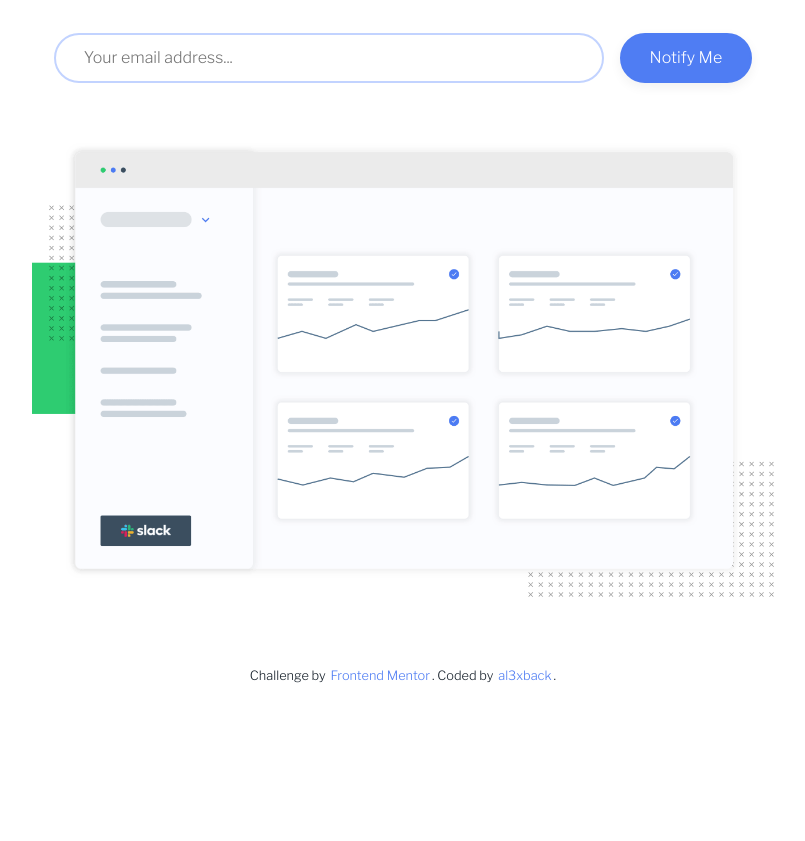
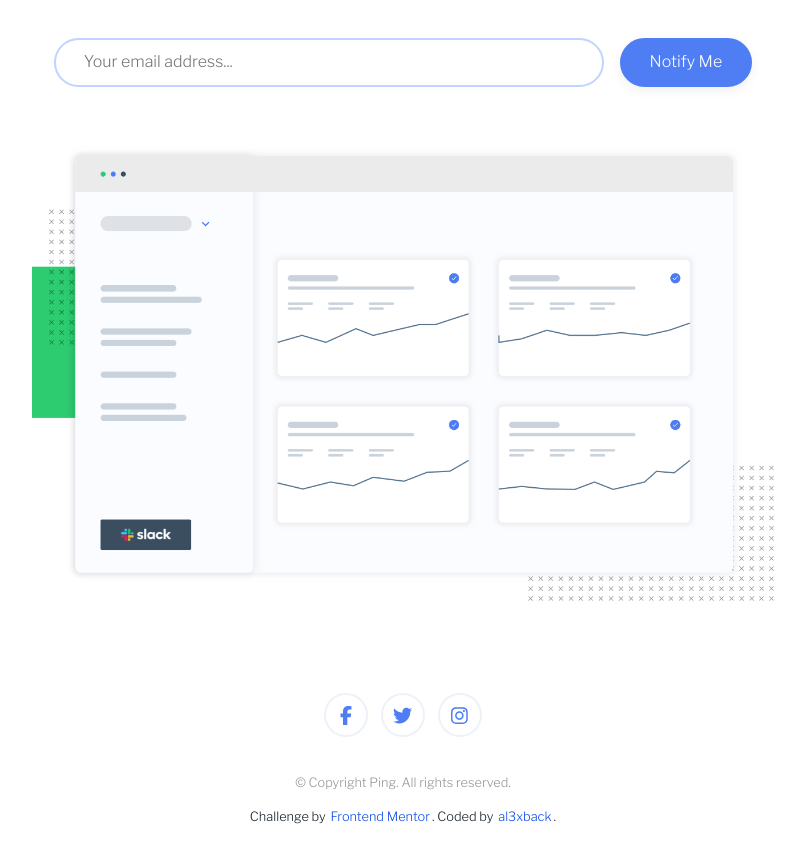
Before and after one commit to al3xback/fmentor-ping-coming-soon-inlineflex, a website: page index.html in a window 1280 px wide. Shown: the part 231-1072 px from the top of the page, without its empty margins (237-1042 px from the left). Before the commit the page ends 930 px from the top, so only its background shows below. Drawn offline with nearby package versions, Linux system fonts and the light colour scheme.

Commit message:
missed add footer content

```diff
--- a/index.html
+++ b/index.html
@@ -89,8 +89,54 @@
 			</div>
 		</div>
 
-		<footer>
+		<footer class="footer">
 			<div class="container">
+				<div class="footer__content">
+					<ul class="socmed-links">
+						<li class="socmed-link">
+							<a href="" class="btn btn--icon">
+								<svg
+									aria-hidden="true"
+									role="img"
+									xmlns="http://www.w3.org/2000/svg"
+									viewBox="0 0 320 512">
+									<!--!Font Awesome Free 6.5.1 by @fontawesome - https://fontawesome.com License - https://fontawesome.com/license/free Copyright 2024 Fonticons, Inc.-->
+									<path
+										d="M80 299.3V512H196V299.3h86.5l18-97.8H196V166.9c0-51.7 20.3-71.5 72.7-71.5c16.3 0 29.4 .4 37 1.2V7.9C291.4 4 256.4 0 236.2 0C129.3 0 80 50.5 80 159.4v42.1H14v97.8H80z" />
+								</svg>
+							</a>
+						</li>
+						<li class="socmed-link">
+							<a href="" class="btn btn--icon">
+								<svg
+									aria-hidden="true"
+									role="img"
+									xmlns="http://www.w3.org/2000/svg"
+									viewBox="0 0 512 512">
+									<!--!Font Awesome Free 6.5.1 by @fontawesome - https://fontawesome.com License - https://fontawesome.com/license/free Copyright 2024 Fonticons, Inc.-->
+									<path
+										d="M459.4 151.7c.3 4.5 .3 9.1 .3 13.6 0 138.7-105.6 298.6-298.6 298.6-59.5 0-114.7-17.2-161.1-47.1 8.4 1 16.6 1.3 25.3 1.3 49.1 0 94.2-16.6 130.3-44.8-46.1-1-84.8-31.2-98.1-72.8 6.5 1 13 1.6 19.8 1.6 9.4 0 18.8-1.3 27.6-3.6-48.1-9.7-84.1-52-84.1-103v-1.3c14 7.8 30.2 12.7 47.4 13.3-28.3-18.8-46.8-51-46.8-87.4 0-19.5 5.2-37.4 14.3-53 51.7 63.7 129.3 105.3 216.4 109.8-1.6-7.8-2.6-15.9-2.6-24 0-57.8 46.8-104.9 104.9-104.9 30.2 0 57.5 12.7 76.7 33.1 23.7-4.5 46.5-13.3 66.6-25.3-7.8 24.4-24.4 44.8-46.1 57.8 21.1-2.3 41.6-8.1 60.4-16.2-14.3 20.8-32.2 39.3-52.6 54.3z" />
+								</svg>
+							</a>
+						</li>
+						<li class="socmed-link">
+							<a href="" class="btn btn--icon">
+								<svg
+									aria-hidden="true"
+									role="img"
+									xmlns="http://www.w3.org/2000/svg"
+									viewBox="0 0 448 512">
+									<!--!Font Awesome Free 6.5.1 by @fontawesome - https://fontawesome.com License - https://fontawesome.com/license/free Copyright 2024 Fonticons, Inc.-->
+									<path
+										d="M224.1 141c-63.6 0-114.9 51.3-114.9 114.9s51.3 114.9 114.9 114.9S339 319.5 339 255.9 287.7 141 224.1 141zm0 189.6c-41.1 0-74.7-33.5-74.7-74.7s33.5-74.7 74.7-74.7 74.7 33.5 74.7 74.7-33.6 74.7-74.7 74.7zm146.4-194.3c0 14.9-12 26.8-26.8 26.8-14.9 0-26.8-12-26.8-26.8s12-26.8 26.8-26.8 26.8 12 26.8 26.8zm76.1 27.2c-1.7-35.9-9.9-67.7-36.2-93.9-26.2-26.2-58-34.4-93.9-36.2-37-2.1-147.9-2.1-184.9 0-35.8 1.7-67.6 9.9-93.9 36.1s-34.4 58-36.2 93.9c-2.1 37-2.1 147.9 0 184.9 1.7 35.9 9.9 67.7 36.2 93.9s58 34.4 93.9 36.2c37 2.1 147.9 2.1 184.9 0 35.9-1.7 67.7-9.9 93.9-36.2 26.2-26.2 34.4-58 36.2-93.9 2.1-37 2.1-147.8 0-184.8zM398.8 388c-7.8 19.6-22.9 34.7-42.6 42.6-29.5 11.7-99.5 9-132.1 9s-102.7 2.6-132.1-9c-19.6-7.8-34.7-22.9-42.6-42.6-11.7-29.5-9-99.5-9-132.1s-2.6-102.7 9-132.1c7.8-19.6 22.9-34.7 42.6-42.6 29.5-11.7 99.5-9 132.1-9s102.7-2.6 132.1 9c19.6 7.8 34.7 22.9 42.6 42.6 11.7 29.5 9 99.5 9 132.1s2.7 102.7-9 132.1z" />
+								</svg>
+							</a>
+						</li>
+					</ul>
+					<p class="copyright">
+						&copy; Copyright Ping. All rights reserved.
+					</p>
+				</div>
 				<p>
 					Challenge by
 					<a
--- a/scss/components/_buttons.scss
+++ b/scss/components/_buttons.scss
@@ -3,18 +3,19 @@
 
 .btn {
 	display: inline-flex;
+	justify-content: center;
 	align-items: center;
 	padding: 0;
 	background-color: transparent;
 	border: 2px solid transparent;
+	color: inherit;
 	text-decoration: none;
-	color: inherit;
+	text-align: center;
 	cursor: pointer;
 	transition: all 0.15s ease-in-out;
 }
 
 .btn--primary {
-	justify-content: center;
 	padding: func.em(10, var.$font-size-primary)
 		func.em(24, var.$font-size-primary);
 	background-color: var.$color-blue;
@@ -30,9 +31,28 @@
 }
 
 .btn--link {
-	color: var.$color-blue;
+	color: var.$color-blue-dark;
 }
 
 .btn--link:hover {
 	color: var.$color-blue-darker;
 }
+
+.btn--icon {
+	width: func.em(48, var.$font-size-primary);
+	height: func.em(48, var.$font-size-primary);
+	padding: func.em(8, var.$font-size-primary);
+	border-color: #ecf2f8;
+	border-radius: 50%;
+	box-shadow: 0 1px 2px rgba(0, 0, 0, 0.01);
+	color: var.$color-blue;
+}
+
+.btn--icon:hover {
+	box-shadow: 0 4px 12px rgba(0, 0, 0, 0.04);
+}
+
+.btn--icon svg {
+	height: func.em(21, var.$font-size-primary);
+	fill: currentColor;
+}
--- a/scss/components/_card.scss
+++ b/scss/components/_card.scss
@@ -24,6 +24,6 @@
 
 @media (min-width: 37.5em) {
 	.card-intro__title {
-		font-size: func.em(27, var.$font-size-primary);
+		font-size: func.em(30, var.$font-size-primary);
 	}
 }
--- a/scss/layout/_footer.scss
+++ b/scss/layout/_footer.scss
@@ -1,9 +1,15 @@
-footer,
-footer .container {
+@use '../abstracts/variables' as var;
+@use '../abstracts/functions' as func;
+
+.footer,
+.footer .container,
+.footer__content,
+.socmed-link {
 	display: flex;
+	flex-direction: column;
 }
 
-footer {
+.footer {
 	position: absolute;
 	left: 0;
 	bottom: 0;
@@ -13,11 +19,21 @@
 	font-size: 0.8em;
 }
 
-footer .container,
-footer p {
-	flex: auto;
+.footer .container {
+	gap: func.em(16, var.$font-size-primary);
 }
 
-footer p {
+.footer p {
 	font-size: inherit;
 }
+
+.footer__content {
+	align-items: center;
+	gap: func.em(40, var.$font-size-primary);
+	color: var.$color-gray;
+}
+
+.socmed-links {
+	display: flex;
+	gap: func.em(16);
+}
--- a/scss/layout/_grid.scss
+++ b/scss/layout/_grid.scss
@@ -7,16 +7,12 @@
 	flex: auto;
 }
 
-.wrapper > .container {
-	justify-content: center;
-}
-
 .wrapper__content {
-	display: inline-flex;
+	display: flex;
 	flex-direction: column;
 	gap: func.em(42, var.$font-size-primary);
 	margin: func.em(60, var.$font-size-primary) 0
-		func.em(90, var.$font-size-primary);
+		func.em(210, var.$font-size-primary);
 }
 
 .container {
@@ -24,7 +20,12 @@
 }
 
 @media (min-width: 48em) {
+	.wrapper > .container {
+		justify-content: center;
+	}
+
 	.wrapper__content {
+		display: inline-flex;
 		max-width: func.em(650, var.$font-size-primary);
 	}
 }
```
Also changed, not shown: css/main.css, images/icons/facebook.svg (added), images/icons/instagram.svg (added), images/icons/twitter.svg (added), 1 other file.
